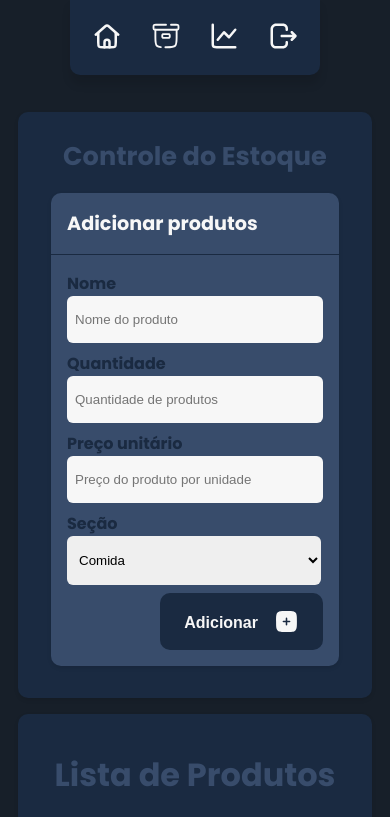
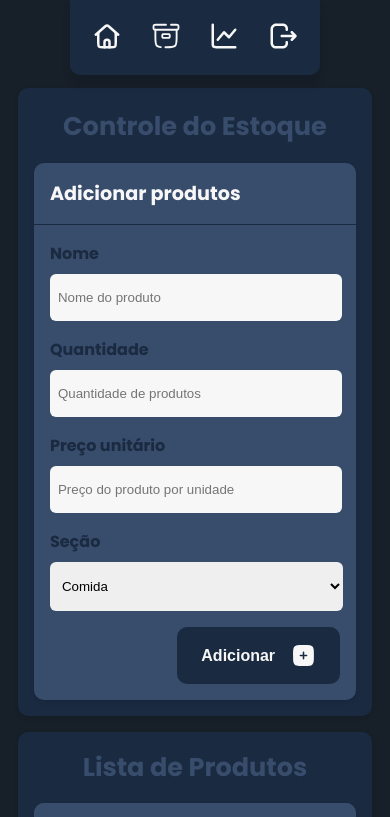
Before and after one commit to goncalvespedrogom/Controle-De-Estoque, a Next.js app: page /products in a window 390 px wide. Shown: the top 817 px of the page. Built offline with nearby package versions, Linux system fonts and the light colour scheme.

Commit message:
Ajustes responsivo products

```diff
--- a/src/styles/products.module.css
+++ b/src/styles/products.module.css
@@ -299,10 +299,29 @@
 @media screen and (max-width: 1050px) {
   .products-container {
     margin: 0 auto;
-    margin-top: 4.5rem;
+    margin-top: 7rem;
     align-items: center;
-    padding: 0 .7rem;
+    padding: 0 1.5rem;
     width: 100%;
+  }
+
+  .product-form .form-box {
+    width: 100%;
+    margin: 0 auto;
+  }
+
+  .product-form input,
+  .product-form select {
+    width: 95%;
+    margin: 0 auto;
+    margin-top: .5rem;
+    margin-bottom: 1rem;
+    padding: 1rem 0.5rem;
+
+  }
+
+  .product-form select {
+    width: 98%;
   }
 }
 
@@ -310,7 +329,7 @@
   .products-container {
     margin: 0 auto;
     padding: 0 1rem;
-    margin-top: 7rem;
+    margin-top: 5.5rem;
     height: 100%;
     width: 100%;
     margin-bottom: 2rem;
@@ -324,32 +343,38 @@
   }
 
   .product-form {
-    background-color: #1a2a41;
-    border-radius: 10px;
-    display: flex;
-    flex-direction: column;
-    padding: 0.5rem 1rem;
+
+    padding: 0.1rem 1rem;
     width: 90%;
-    padding-bottom: 2rem;
+    padding-bottom: 1rem;
   }
 
   .product-form .form-box {
-    width: 18rem;
+    width: 100%;
     margin: 0 auto;
   }
 
   .product-form input,
   .product-form select {
-    width: 15rem;
+    width: 95%;
+    margin: 0 auto;
+    margin-top: .5rem;
+    margin-bottom: 1rem;
     padding: 1rem 0.5rem;
+
   }
 
   .product-form select {
-    width: 15.9rem;
+    width: 101%;
   }
 
   .product-box {
     width: 90%;
+    padding: 1rem;
+  }
+
+  .product-list {
+    width: 100%;
   }
 
   .product-header{
@@ -359,4 +384,10 @@
   .product-item {
     width: 30.5rem;
   }
+
+  .product-box h1 {
+    font-size: 1.6rem;
+    padding: 0;
+    padding-bottom: 1rem;
+  }
 }
```
